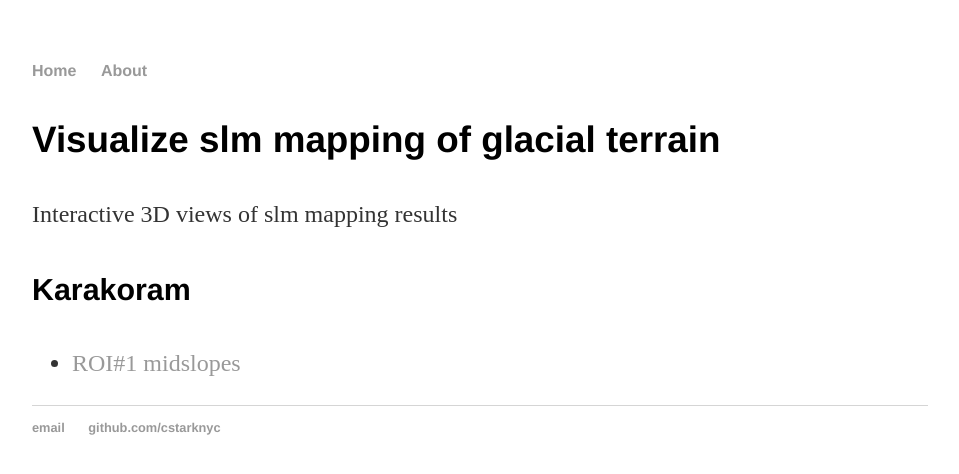
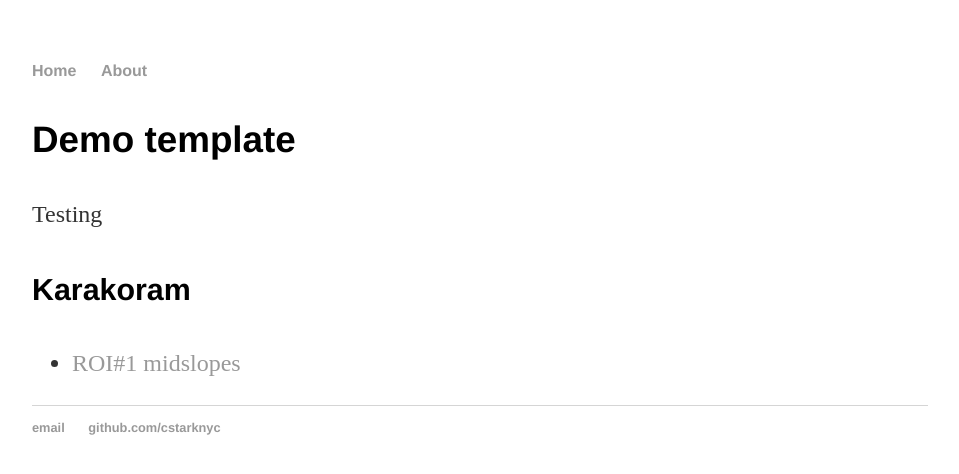
Before and after one commit to cstarkjp/WebSiteTemplate, a Jekyll site: the page built from index.html, in a window 1280 px wide. Shown: the top 474 px of the page, without its empty margins (160-1119 px from the left). Built offline with Jekyll 4.4.1, drawn with Linux system fonts in a browser that asks for light colours.

Commit message:
Tweaking

```diff
--- a/index.html
+++ b/index.html
@@ -1,13 +1,13 @@
 ---
 layout: default
-title: Viz slm mapping of glacial terrain
+title: Template
 ---
 
 <div class="blurb">
-<h3>Visualize slm mapping of glacial terrain</h3>
+<h3>Demo template</h3>
 
 <p>
-Interactive 3D views of slm mapping results
+Testing
 </p>
 
 <h4> Karakoram </h4>
```
